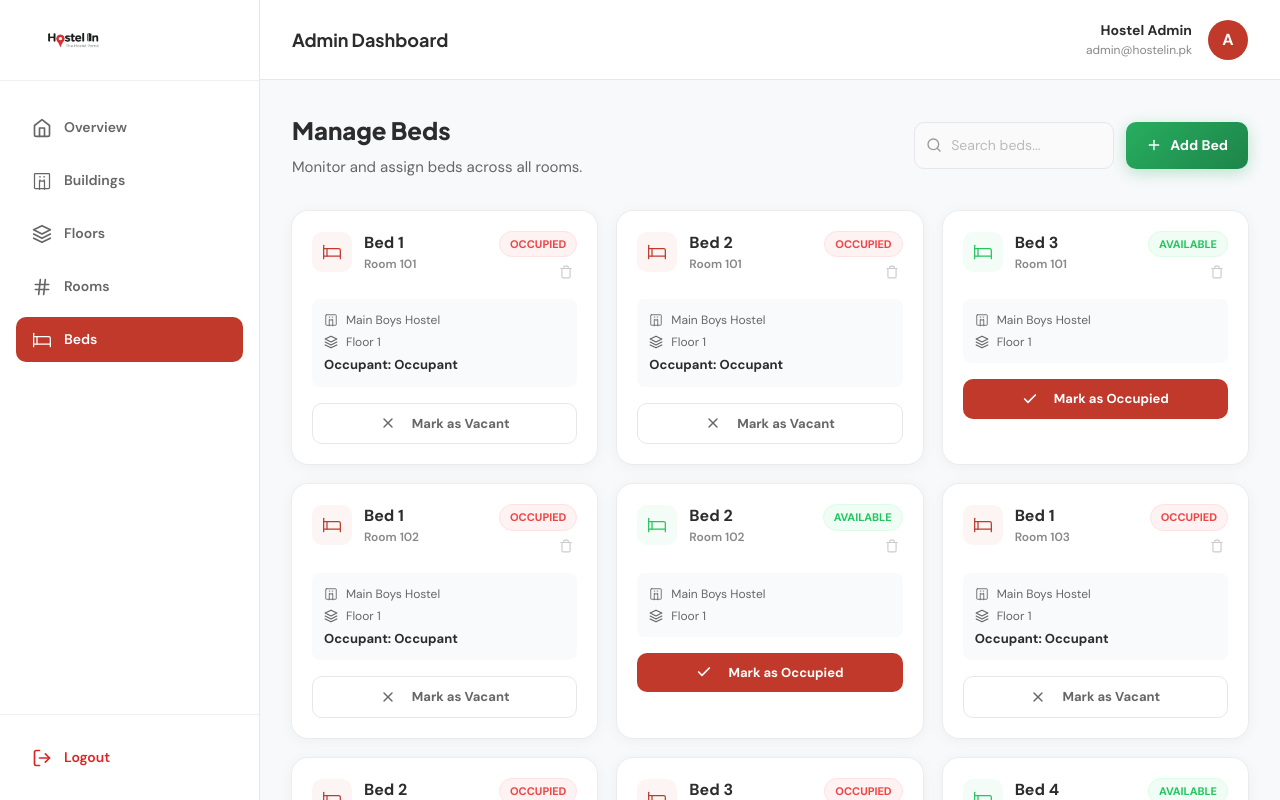
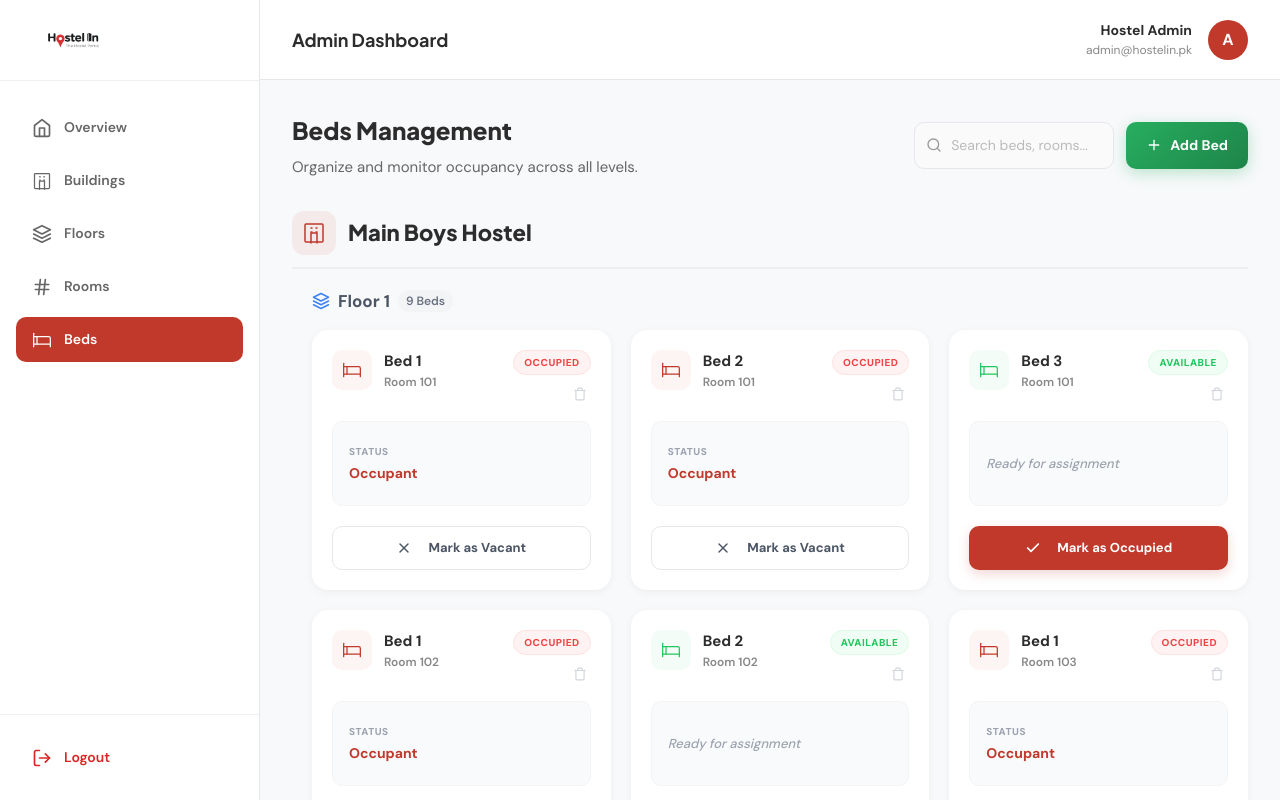
Before and after one commit to marslanwajid/hostelin, a Next.js app: page /admin/beds in a window 1280 px wide. Shown: the top 800 px of the page. Built offline with nearby package versions, Linux system fonts and the light colour scheme; sample sign-in values are in the browser's storage.

Commit message:
beds tab organized

```diff
--- a/app/admin/AdminDataContext.tsx
+++ b/app/admin/AdminDataContext.tsx
@@ -15,6 +15,7 @@ export interface MockBed {
   id: string;
   isOccupied: boolean;
   occupantName?: string;
+  occupiedDate?: string;
 }
 
 export interface MockRoom {
--- a/app/admin/beds/page.tsx
+++ b/app/admin/beds/page.tsx
@@ -9,14 +9,19 @@ export default function BedsManagement() {
   const { buildings, setBuildings } = useAdminData();
   const [search, setSearch] = useState("");
 
-  // Flatten all beds with parent info
+  // Flatten all beds with parent info for searching/filtering
   const allBeds = buildings.flatMap(b =>
     b.floors.flatMap(f =>
-      f.rooms.flatMap((r, _, __, bedIdx = { v: 0 }) =>
+      f.rooms.flatMap((r) =>
         r.beds.map((bed, i) => ({
-          ...bed, bedName: `Bed ${i + 1}`, roomNumber: r.roomNumber, roomId: r.id,
-          floorNumber: f.floorNumber, floorId: f.id,
-          buildingName: b.name, buildingId: b.id,
+          ...bed,
+          bedName: `Bed ${i + 1}`,
+          roomNumber: r.roomNumber,
+          roomId: r.id,
+          floorNumber: f.floorNumber,
+          floorId: f.id,
+          buildingName: b.name,
+          buildingId: b.id,
         }))
       )
     )
@@ -25,30 +30,44 @@ export default function BedsManagement() {
   const filtered = allBeds.filter(b =>
     b.bedName.toLowerCase().includes(search.toLowerCase()) ||
     b.roomNumber.toLowerCase().includes(search.toLowerCase()) ||
-    b.buildingName.toLowerCase().includes(search.toLowerCase())
+    b.buildingName.toLowerCase().includes(search.toLowerCase()) ||
+    (b.occupantName && b.occupantName.toLowerCase().includes(search.toLowerCase()))
   );
+
+  // Group filtered beds by Building and then by Floor
+  const groupedData = filtered.reduce((acc, bed) => {
+    if (!acc[bed.buildingName]) acc[bed.buildingName] = {};
+    const floorKey = `Floor ${bed.floorNumber}`;
+    if (!acc[bed.buildingName][floorKey]) acc[bed.buildingName][floorKey] = [];
+    acc[bed.buildingName][floorKey].push(bed);
+    return acc;
+  }, {} as Record<string, Record<string, typeof allBeds>>);
 
   const toggleBed = (bed: typeof allBeds[0]) => {
     if (bed.isOccupied) {
-      Swal.fire({ title: "Vacate Bed?", text: `${bed.bedName} in Room ${bed.roomNumber}`, icon: "warning", showCancelButton: true, confirmButtonColor: "#C0392B" }).then(r => {
+      Swal.fire({
+        title: "Vacate Bed?",
+        text: `${bed.bedName} in Room ${bed.roomNumber} (${bed.buildingName})`,
+        icon: "warning",
+        showCancelButton: true,
+        confirmButtonColor: "#C0392B"
+      }).then(r => {
         if (!r.isConfirmed) return;
         updateBed(bed.buildingId, bed.floorId, bed.roomId, bed.id, false, undefined);
-        Swal.fire("Vacated!", "Bed available.", "success");
+        Swal.fire("Vacated!", "Bed is now available.", "success");
       });
     } else {
-      Swal.fire({ title: "Assign Bed", input: "text", inputPlaceholder: "Occupant name", showCancelButton: true, confirmButtonColor: "#C0392B" }).then(r => {
-        if (!r.isConfirmed || !r.value) return;
-        updateBed(bed.buildingId, bed.floorId, bed.roomId, bed.id, true, r.value);
-        Swal.fire("Assigned!", "Bed occupied.", "success");
-      });
+      // Instantly mark as occupied — no name prompt needed
+      updateBed(bed.buildingId, bed.floorId, bed.roomId, bed.id, true, "Occupied");
     }
   };
 
   const updateBed = (bId: string, fId: string, rId: string, bedId: string, isOccupied: boolean, name?: string) => {
+    const today = isOccupied ? new Date().toLocaleDateString('en-US', { day: 'numeric', month: 'short', year: 'numeric' }) : undefined;
     setBuildings(prev => prev.map(b => b.id !== bId ? b : {
       ...b, floors: b.floors.map(f => f.id !== fId ? f : {
         ...f, rooms: f.rooms.map(r => r.id !== rId ? r : {
-          ...r, beds: r.beds.map(bd => bd.id !== bedId ? bd : { ...bd, isOccupied, occupantName: name })
+          ...r, beds: r.beds.map(bd => bd.id !== bedId ? bd : { ...bd, isOccupied, occupantName: name, occupiedDate: today })
         })
       })
     }));
@@ -67,10 +86,10 @@ export default function BedsManagement() {
 
   const addBed = () => {
     Swal.fire({
-      title: "Add Bed",
+      title: "Add New Bed",
       html: `
         <div style="text-align:left">
-          <label style="display:block;margin-bottom:8px;font-weight:600">Building</label>
+          <label style="display:block;margin-bottom:8px;font-weight:600">Select Building</label>
           <select id="swal-building" class="swal2-input" style="margin:0;width:100%">
             ${buildings.map(b => `<option value="${b.id}">${b.name}</option>`).join("")}
           </select>
@@ -81,7 +100,7 @@ export default function BedsManagement() {
       preConfirm: () => {
         const bid = (document.getElementById("swal-building") as HTMLSelectElement).value;
         const room = (document.getElementById("swal-room") as HTMLInputElement).value;
-        if (!room) { Swal.showValidationMessage("Room required"); return; }
+        if (!room) { Swal.showValidationMessage("Room number is required"); return; }
         return { bid, room };
       }
     }).then(r => {
@@ -93,7 +112,7 @@ export default function BedsManagement() {
           })
         }))
       }));
-      Swal.fire("Added!", "Bed registered.", "success");
+      Swal.fire("Added!", "New bed has been added to the room.", "success");
     });
   };
 
@@ -101,47 +120,135 @@ export default function BedsManagement() {
     <div>
       <div style={{ marginBottom: 32, display: "flex", justifyContent: "space-between", alignItems: "center", flexWrap: "wrap", gap: 16 }}>
         <div>
-          <h1 style={{ fontFamily: "var(--font-plus-jakarta), sans-serif", fontWeight: 800, fontSize: 24, color: "#2C2C2C", marginBottom: 8 }}>Manage Beds</h1>
-          <p style={{ color: "#666", fontSize: 15 }}>Monitor and assign beds across all rooms.</p>
+          <h1 style={{ fontFamily: "var(--font-plus-jakarta), sans-serif", fontWeight: 800, fontSize: 24, color: "#2C2C2C", marginBottom: 8 }}>Beds Management</h1>
+          <p style={{ color: "#666", fontSize: 15 }}>Organize and monitor occupancy across all levels.</p>
         </div>
         <div style={{ display: "flex", gap: 12 }}>
           <div style={{ position: "relative" }}>
             <div style={{ position: "absolute", left: 12, top: "50%", transform: "translateY(-50%)", color: "#999" }}><IconSearch size={16} /></div>
-            <input type="text" placeholder="Search beds..." className="wizard-input" value={search} onChange={e => setSearch(e.target.value)} style={{ paddingLeft: 36, width: 200, margin: 0 }} />
+            <input type="text" placeholder="Search beds, rooms..." className="wizard-input" value={search} onChange={e => setSearch(e.target.value)} style={{ paddingLeft: 36, width: 200, margin: 0 }} />
           </div>
           <button onClick={addBed} className="wizard-btn wizard-btn-submit" style={{ padding: "10px 20px" }}><IconPlus size={16} /> Add Bed</button>
         </div>
       </div>
 
+      {Object.keys(groupedData).length === 0 ? (
+        <div className="wizard-card" style={{ padding: "40px", textAlign: "center", color: "#888" }}>
+          No beds found matching your search.
+        </div>
+      ) : (
+        Object.entries(groupedData).map(([buildingName, floors]) => (
+          <div key={buildingName} style={{ marginBottom: 48 }}>
+            <div style={{ display: "flex", alignItems: "center", gap: 12, marginBottom: 20, paddingBottom: 12, borderBottom: "2px solid #eee" }}>
+              <div style={{ width: 44, height: 44, borderRadius: 12, backgroundColor: "rgba(192, 57, 43, 0.08)", color: "#C0392B", display: "flex", alignItems: "center", justifyContent: "center" }}>
+                <IconBuilding size={24} />
+              </div>
+              <h2 style={{ fontFamily: "var(--font-plus-jakarta), sans-serif", fontWeight: 800, fontSize: 22, color: "#2C2C2C", margin: 0 }}>
+                {buildingName}
+              </h2>
+            </div>
+
+            {Object.entries(floors).map(([floorName, beds]) => (
+              <div key={floorName} style={{ marginBottom: 32, marginLeft: 20 }}>
+                <div style={{ display: "flex", alignItems: "center", gap: 8, marginBottom: 16 }}>
+                  <IconLayers size={18} color="#3b82f6" />
+                  <h3 style={{ fontSize: 17, fontWeight: 700, color: "#4B5563", margin: 0 }}>{floorName}</h3>
+                  <span style={{ fontSize: 12, backgroundColor: "#f3f4f6", padding: "2px 8px", borderRadius: 12, color: "#6B7280", fontWeight: 600 }}>{beds.length} Beds</span>
+                </div>
+
                 <div style={{ display: "grid", gridTemplateColumns: "repeat(auto-fill, minmax(280px, 1fr))", gap: 20 }}>
-        {filtered.map(bed => (
-          <div key={bed.id} className="wizard-card" style={{ margin: 0, padding: 20 }}>
+                  {beds.map(bed => (
+                    <div key={bed.id} className="wizard-card" style={{ margin: 0, padding: 20, boxShadow: "0 2px 8px rgba(0,0,0,0.05)", display: "flex", flexDirection: "column", minHeight: "260px" }}>
                       <div style={{ display: "flex", justifyContent: "space-between", alignItems: "flex-start", marginBottom: 16 }}>
                         <div style={{ display: "flex", alignItems: "center", gap: 12 }}>
-                <div style={{ width: 40, height: 40, borderRadius: 10, backgroundColor: bed.isOccupied ? "rgba(192,57,43,0.05)" : "rgba(34,197,94,0.05)", color: bed.isOccupied ? "#C0392B" : "#22c55e", display: "flex", alignItems: "center", justifyContent: "center" }}><IconBed size={20} /></div>
+                          <div style={{
+                            width: 40, height: 40, borderRadius: 10,
+                            backgroundColor: bed.isOccupied ? "rgba(192, 57, 43, 0.05)" : "rgba(34, 197, 94, 0.05)",
+                            color: bed.isOccupied ? "#C0392B" : "#22c55e",
+                            display: "flex", alignItems: "center", justifyContent: "center"
+                          }}>
+                            <IconBed size={20} />
+                          </div>
                           <div>
-                  <h3 style={{ fontSize: 16, fontWeight: 700, color: "#2C2C2C", margin: 0 }}>{bed.bedName}</h3>
+                            <h3 style={{ fontSize: 15, fontWeight: 700, color: "#2C2C2C", margin: 0 }}>{bed.bedName}</h3>
                             <div style={{ fontSize: 12, color: "#888", fontWeight: 600 }}>Room {bed.roomNumber}</div>
                           </div>
                         </div>
-              <div style={{ display: "flex", flexDirection: "column", alignItems: "flex-end", gap: 4 }}>
-                <div style={{ padding: "4px 10px", borderRadius: 20, fontSize: 11, fontWeight: 700, backgroundColor: bed.isOccupied ? "#fef2f2" : "#f0fdf4", color: bed.isOccupied ? "#ef4444" : "#22c55e", border: `1px solid ${bed.isOccupied ? "#fee2e2" : "#dcfce7"}` }}>
+                        <div style={{ display: "flex", flexDirection: "column", alignItems: "flex-end", gap: 8 }}>
+                          <div style={{
+                            padding: "4px 10px", borderRadius: 20, fontSize: 10, fontWeight: 800,
+                            backgroundColor: bed.isOccupied ? "#fef2f2" : "#f0fdf4",
+                            color: bed.isOccupied ? "#ef4444" : "#22c55e",
+                            border: `1px solid ${bed.isOccupied ? "#fee2e2" : "#dcfce7"}`,
+                            textTransform: "uppercase",
+                            letterSpacing: "0.5px"
+                          }}>
                             {bed.isOccupied ? "OCCUPIED" : "AVAILABLE"}
                           </div>
-                <button onClick={() => deleteBed(bed)} style={{ background: "none", border: "none", color: "#ccc", cursor: "pointer", padding: 4 }} onMouseEnter={e => e.currentTarget.style.color = "#ef4444"} onMouseLeave={e => e.currentTarget.style.color = "#ccc"}><IconTrash size={14} /></button>
+                          <button
+                            onClick={() => deleteBed(bed)}
+                            style={{ background: "none", border: "none", color: "#d1d5db", cursor: "pointer", padding: 4, transition: "color 0.2s" }}
+                            onMouseEnter={e => e.currentTarget.style.color = "#ef4444"}
+                            onMouseLeave={e => e.currentTarget.style.color = "#d1d5db"}
+                          >
+                            <IconTrash size={14} />
+                          </button>
                         </div>
                       </div>
-            <div style={{ backgroundColor: "#f9fafb", borderRadius: 8, padding: 12, marginBottom: 16 }}>
-              <div style={{ display: "flex", alignItems: "center", gap: 8, fontSize: 12, color: "#666", marginBottom: 4 }}><IconBuilding size={14} /> {bed.buildingName}</div>
-              <div style={{ display: "flex", alignItems: "center", gap: 8, fontSize: 12, color: "#666" }}><IconLayers size={14} /> Floor {bed.floorNumber}</div>
-              {bed.isOccupied && <div style={{ fontSize: 13, fontWeight: 700, color: "#2C2C2C", marginTop: 4 }}>Occupant: {bed.occupantName}</div>}
+
+                      <div style={{ backgroundColor: "#f9fafb", borderRadius: 10, padding: "12px 16px", marginBottom: 20, flexGrow: 1, display: "flex", flexDirection: "column", justifyContent: "center", border: "1px solid #f3f4f6" }}>
+                        {bed.isOccupied ? (
+                          <div style={{ display: "flex", justifyContent: "space-between", alignItems: "center" }}>
+                            <div>
+                              <div style={{ fontSize: 10, color: "#9ca3af", fontWeight: 800, textTransform: "uppercase", marginBottom: 4, letterSpacing: "0.5px" }}>Status</div>
+                              <div style={{ fontSize: 14, fontWeight: 700, color: "#C0392B" }}>{bed.occupantName}</div>
                             </div>
-            <button onClick={() => toggleBed(bed)} className="wizard-btn" style={{ width: "100%", justifyContent: "center", padding: 10, fontSize: 13, backgroundColor: bed.isOccupied ? "#fff" : "var(--wizard-red, #C0392B)", color: bed.isOccupied ? "#666" : "#fff", border: bed.isOccupied ? "1px solid #e5e7eb" : "none" }}>
-              {bed.isOccupied ? <><IconX size={16} style={{ marginRight: 8 }} /> Mark as Vacant</> : <><IconCheck size={16} style={{ marginRight: 8 }} /> Mark as Occupied</>}
+                            {bed.occupiedDate && (
+                              <div style={{ textAlign: "right" }}>
+                                <div style={{ fontSize: 10, color: "#9ca3af", fontWeight: 800, textTransform: "uppercase", marginBottom: 4, letterSpacing: "0.5px" }}>Date</div>
+                                <div style={{ fontSize: 12, fontWeight: 600, color: "#4b5563" }}>{bed.occupiedDate}</div>
+                              </div>
+                            )}
+                          </div>
+                        ) : (
+                          <div style={{ fontSize: 13, color: "#9ca3af", fontStyle: "italic", fontWeight: 500 }}>Ready for assignment</div>
+                        )}
+                      </div>
+
+                      <button
+                        onClick={() => toggleBed(bed)}
+                        className="wizard-btn"
+                        style={{
+                          width: "100%",
+                          height: "44px",
+                          display: "flex",
+                          alignItems: "center",
+                          justifyContent: "center",
+                          padding: 0,
+                          fontSize: "13px",
+                          fontWeight: "700",
+                          borderRadius: "10px",
+                          transition: "all 0.2s",
+                          backgroundColor: bed.isOccupied ? "#fff" : "var(--wizard-red, #C0392B)",
+                          color: bed.isOccupied ? "#4b5563" : "#fff",
+                          border: bed.isOccupied ? "1.5px solid #e5e7eb" : "none",
+                          boxShadow: bed.isOccupied ? "none" : "0 4px 12px rgba(192, 57, 43, 0.2)"
+                        }}
+                      >
+                        {bed.isOccupied ? (
+                          <><IconX size={16} style={{ marginRight: 8 }} /> Mark as Vacant</>
+                        ) : (
+                          <><IconCheck size={16} style={{ marginRight: 8 }} /> Mark as Occupied</>
+                        )}
                       </button>
                     </div>
                   ))}
                 </div>
               </div>
+            ))}
+          </div>
+        ))
+      )}
+    </div>
   );
 }
```
Lines whose indentation alone changed are shown as unchanged.
